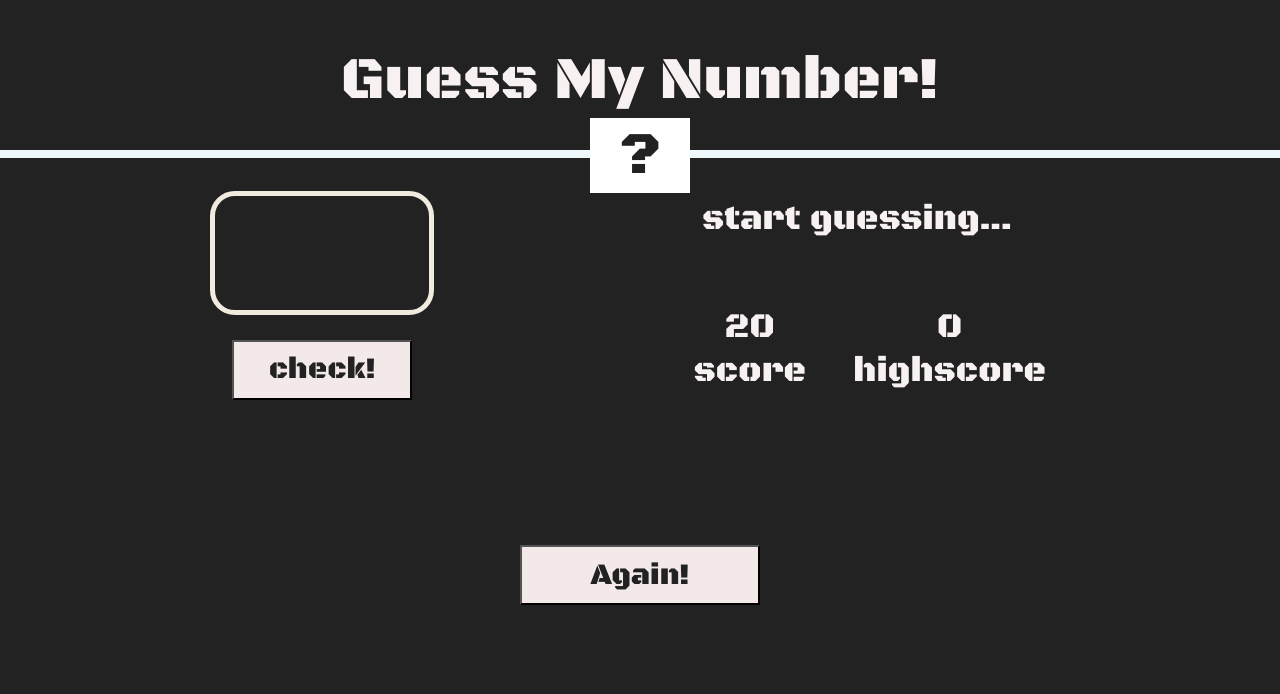
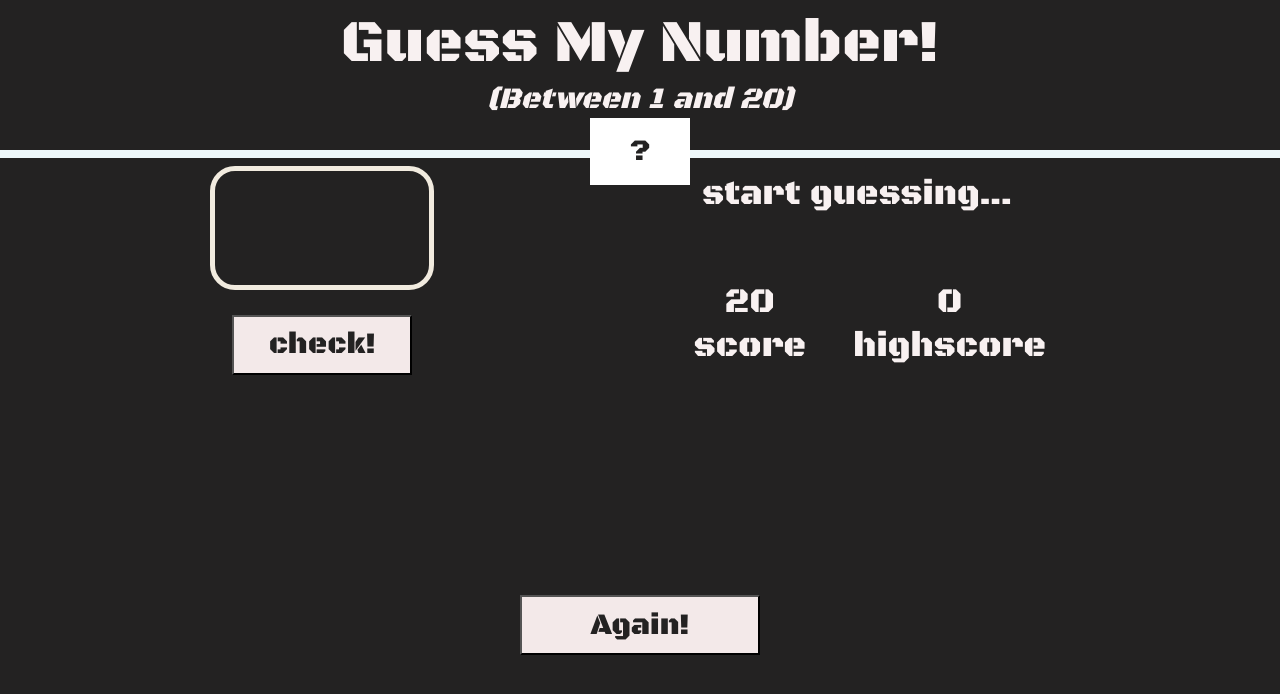
Before and after one commit to ashuthikole2004/guess-my-number, a plain HTML site: page index.html in a window 1280 px wide. Drawn offline with Linux system fonts and the light colour scheme.

Commit message:
4 commit

```diff
--- a/index.css
+++ b/index.css
@@ -17,7 +17,7 @@ body{
     align-items:center;
     justify-content: center;
     width:100vw;
-    height:500px;
+    height:550px;
 }
 
 .game{
@@ -38,11 +38,12 @@ body{
     align-items: center;
     justify-content: center;
     border-bottom: 8px solid #eef8fa;
-    font-size: 60px;
+    font-size: 30px;
     flex-direction: column;
 }
 
 .header{
+    font-size: 60px;
     margin-top:85px;
 }
 
@@ -56,7 +57,7 @@ body{
     justify-content: space-evenly;
     /* border: 2px solid white; */
     margin-top:170px;
-    padding-top:50px;
+    /* padding-top:40px; */
 }
 
 .section1{
@@ -152,4 +153,7 @@ body{
     background-color: white;
     height:100px;
     text-align: center;
+    margin-bottom:45px;
+    padding-top:15px;
+    padding-bottom: 15px;;
 }
--- a/index.html
+++ b/index.html
@@ -14,6 +14,7 @@
 
             <div class="heading">
                 <p class="header">Guess My Number!</p>
+                <i>(Between 1 and 20)</i>
                 <p class="highquestion">?</p>
             </div>
             <div class="gamesection">
```
Also changed, not shown: index.js (line endings or trailing spaces).
